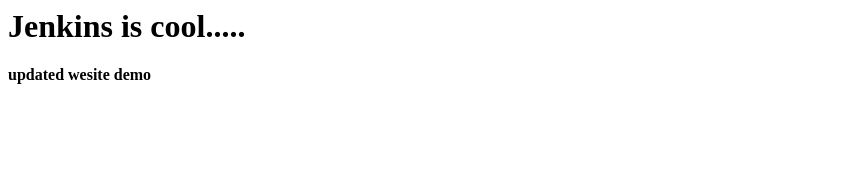
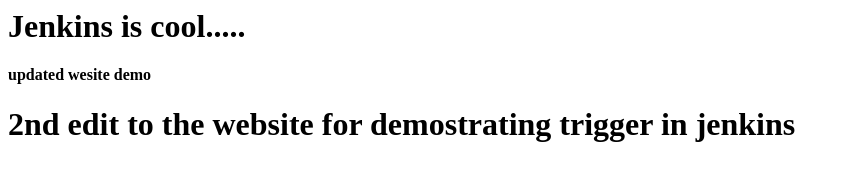
Before and after one commit to merina-poudyal/jenkins, a plain HTML site: page index.html in a window 1280 px wide. Shown: the whole page, without its empty margins (0-850 px from the left). Drawn offline with Linux system fonts and the light colour scheme.

Commit message:
demo for triggering

```diff
--- a/index.html
+++ b/index.html
@@ -1,3 +1,5 @@
 <html>
-    <body><h1>Jenkins is cool.....</h1><h4> updated wesite demo <h4></h4></body>
+    <body><h1>Jenkins is cool.....</h1><h4> updated wesite demo <h4>
+        <h1> 2nd edit to the website for demostrating trigger in jenkins </h1>
+    </h4></body>
 </html>
```
